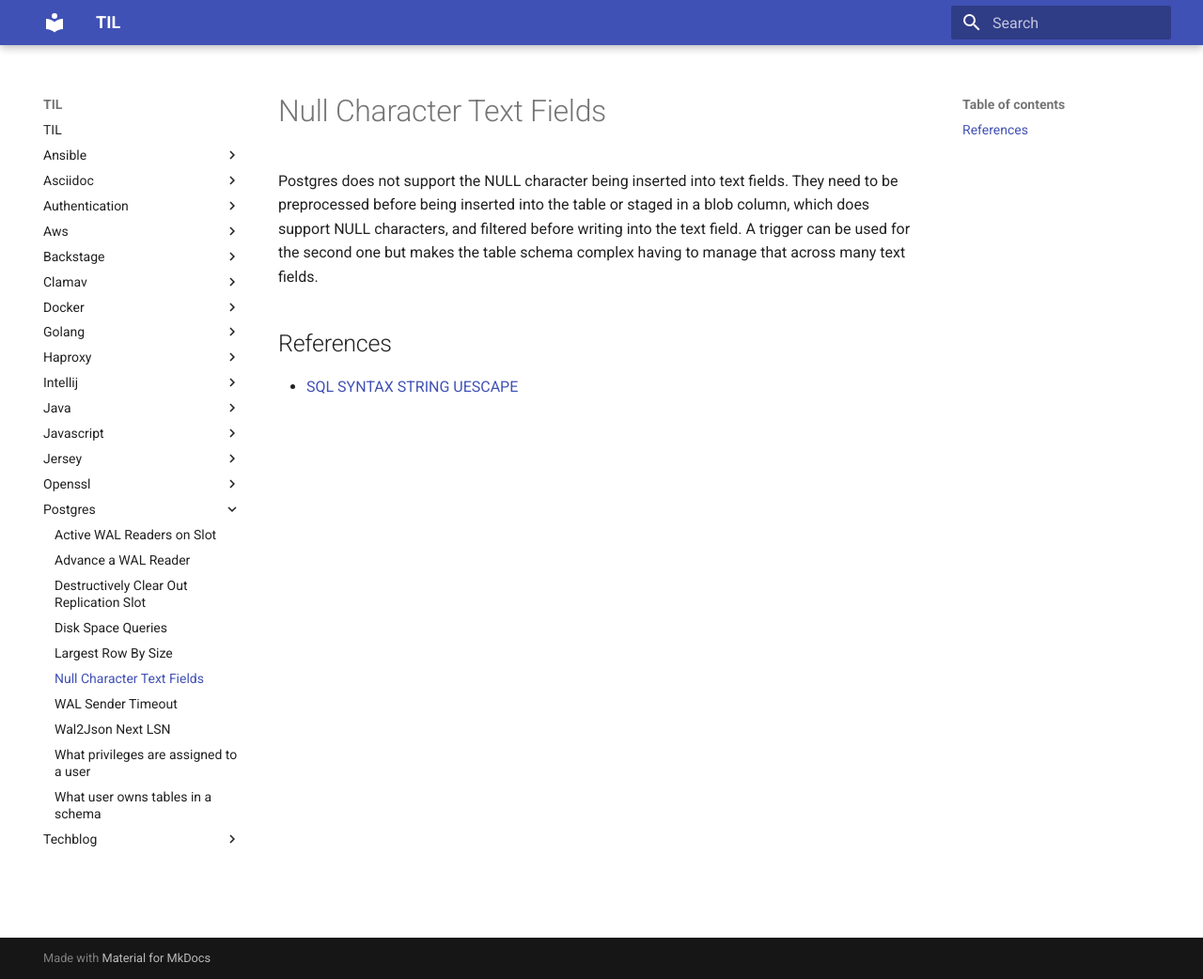
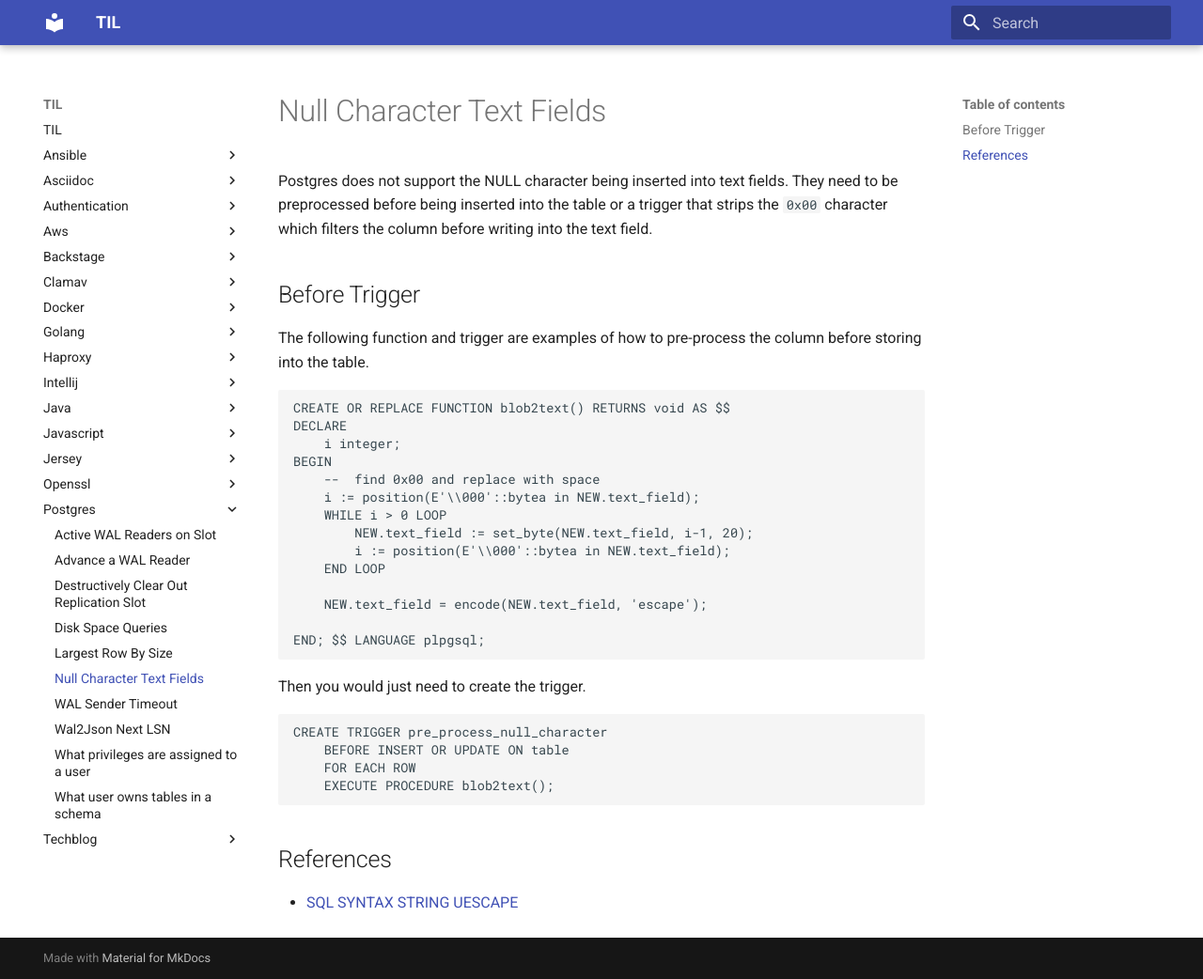
Before and after one commit to jmoney/til, an MkDocs documentation site: the page built from markdown/postgres/null-character-text-fields.md, in a window 1280 px wide and 1042 px high. Shown: the whole window at 94% size. Built offline with MkDocs 1.6.1 and Material for MkDocs 9.7.7, drawn with Linux system fonts in a browser that asks for light colours.

Commit message:
update null character text fields notes

````diff
--- a/markdown/postgres/null-character-text-fields.md
+++ b/markdown/postgres/null-character-text-fields.md
@@ -1,6 +1,36 @@
 # Null Character Text Fields
 
-Postgres does not support the NULL character being inserted into text fields.  They need to be preprocessed before being inserted into the table or staged in a blob column, which does support NULL characters, and filtered before writing into the text field.  A trigger can be used for the second one but makes the table schema complex having to manage that across many text fields.
+Postgres does not support the NULL character being inserted into text fields.  They need to be preprocessed before being inserted into the table or a trigger that strips the `0x00` character which filters the column before writing into the text field.
+
+## Before Trigger
+
+The following function and trigger are examples of how to pre-process the column before storing into the table.
+
+```sql
+CREATE OR REPLACE FUNCTION blob2text() RETURNS void AS $$
+DECLARE
+    i integer;
+BEGIN
+    --  find 0x00 and replace with space
+    i := position(E'\\000'::bytea in NEW.text_field);
+    WHILE i > 0 LOOP
+        NEW.text_field := set_byte(NEW.text_field, i-1, 20);
+        i := position(E'\\000'::bytea in NEW.text_field);
+    END LOOP
+
+    NEW.text_field = encode(NEW.text_field, 'escape');
+
+END; $$ LANGUAGE plpgsql;
+```
+
+Then you would just need to create the trigger.
+
+```sql
+CREATE TRIGGER pre_process_null_character
+    BEFORE INSERT OR UPDATE ON table
+    FOR EACH ROW
+    EXECUTE PROCEDURE blob2text();
+```
 
 ## References
 
````
